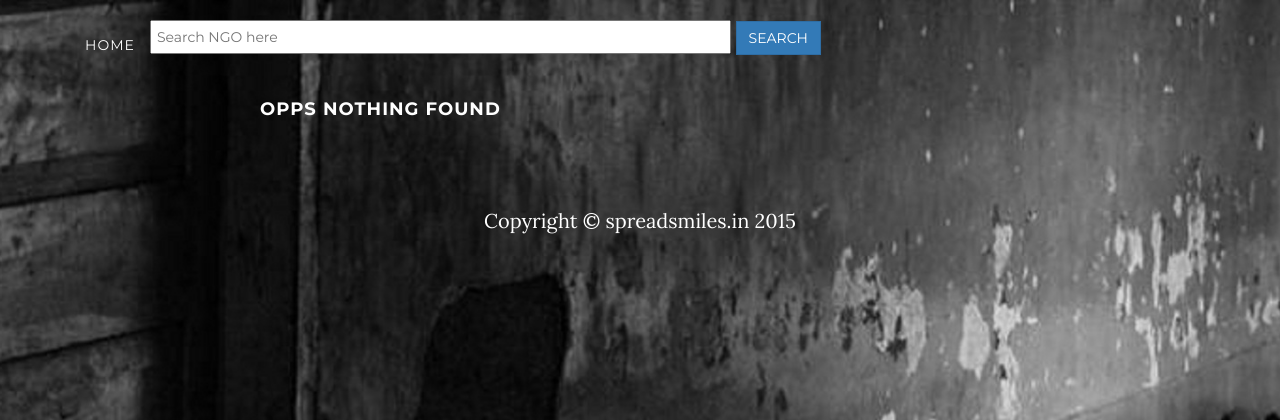
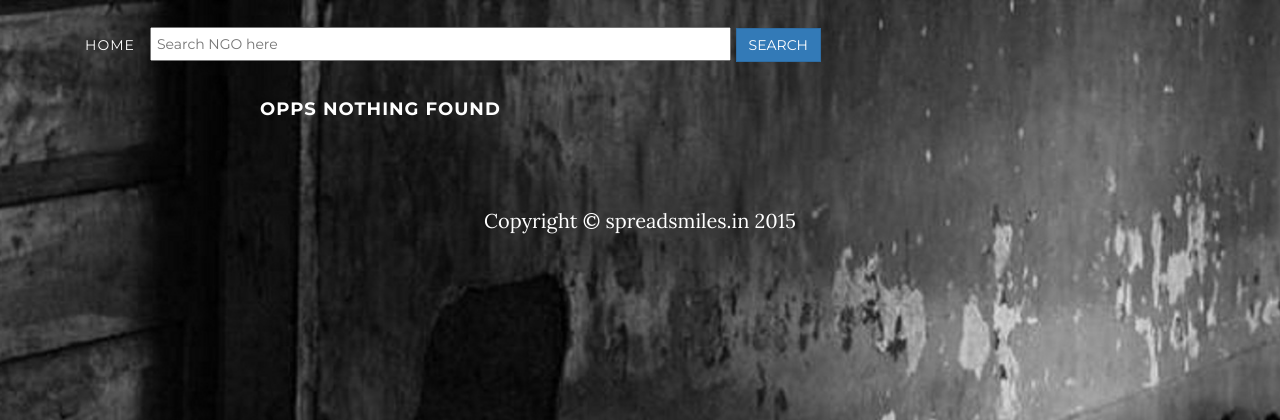
Before and after one commit to namansh/ngosearch, a Django app: template ngolist/templates/search/search.html in a window 1280 px wide. Shown: the top 420 px of the page. Run offline with Django 3.2, Linux system fonts and the light colour scheme; the template is opened without the code that fills it, so the values that code supplies are empty; some libraries are stand-ins or nearby versions.

Commit message:
UI change

```diff
--- a/ngolist/templates/search/search.html
+++ b/ngolist/templates/search/search.html
@@ -81,7 +81,7 @@
 
                 </ul>
             </div>
-			<div class="navbar-header" >
+			<div class="navbar-header" style="padding-top:7px;">
 				<!-- <button type="button" class="navbar-toggle" data-toggle="collapse"
 					data-target=".navbar-main-collapse">
 					<i class="fa fa-bars"></i>
```
